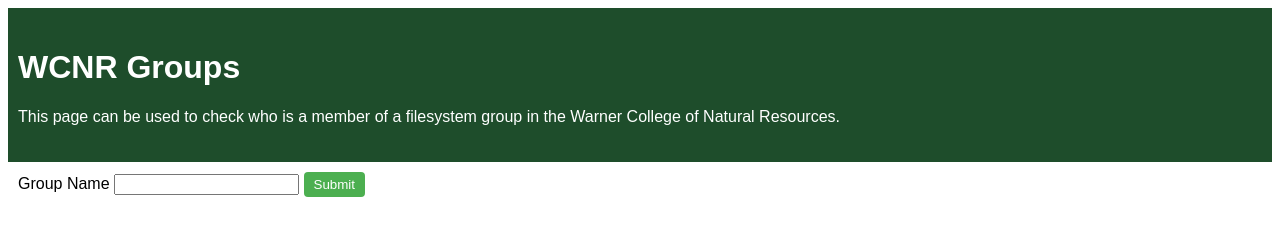
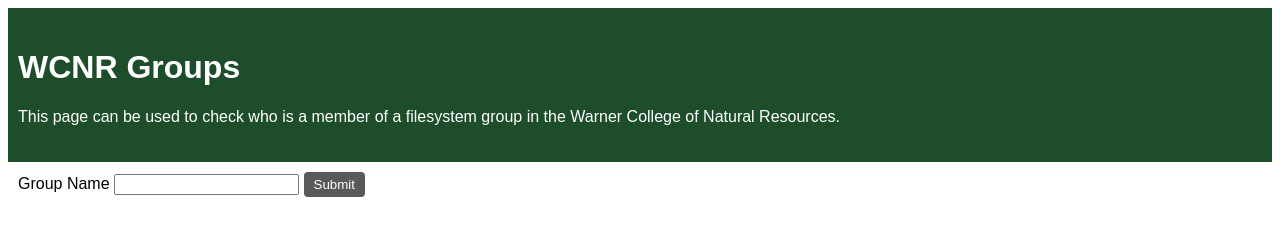
Before and after one commit to Amalmqui/WCNR-Groups, a plain HTML site: page index.html in a window 1280 px wide. Drawn offline with Linux system fonts and the light colour scheme.

Commit message:
Update index.html

```diff
--- a/index.html
+++ b/index.html
@@ -28,7 +28,7 @@
   }
 
   input[type=submit] {
-    background-color: #4CAF50;
+    background-color: #59595B;
     color: white;
     padding: 5px 10px;
     border: none;
```
